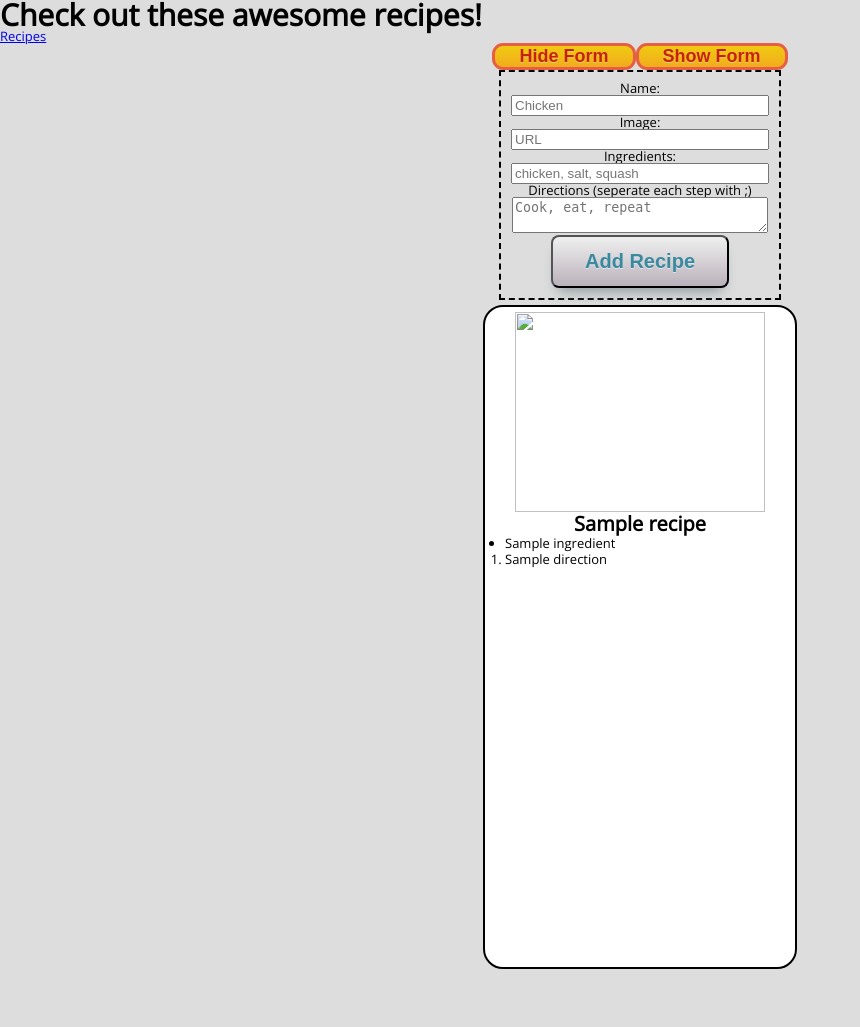
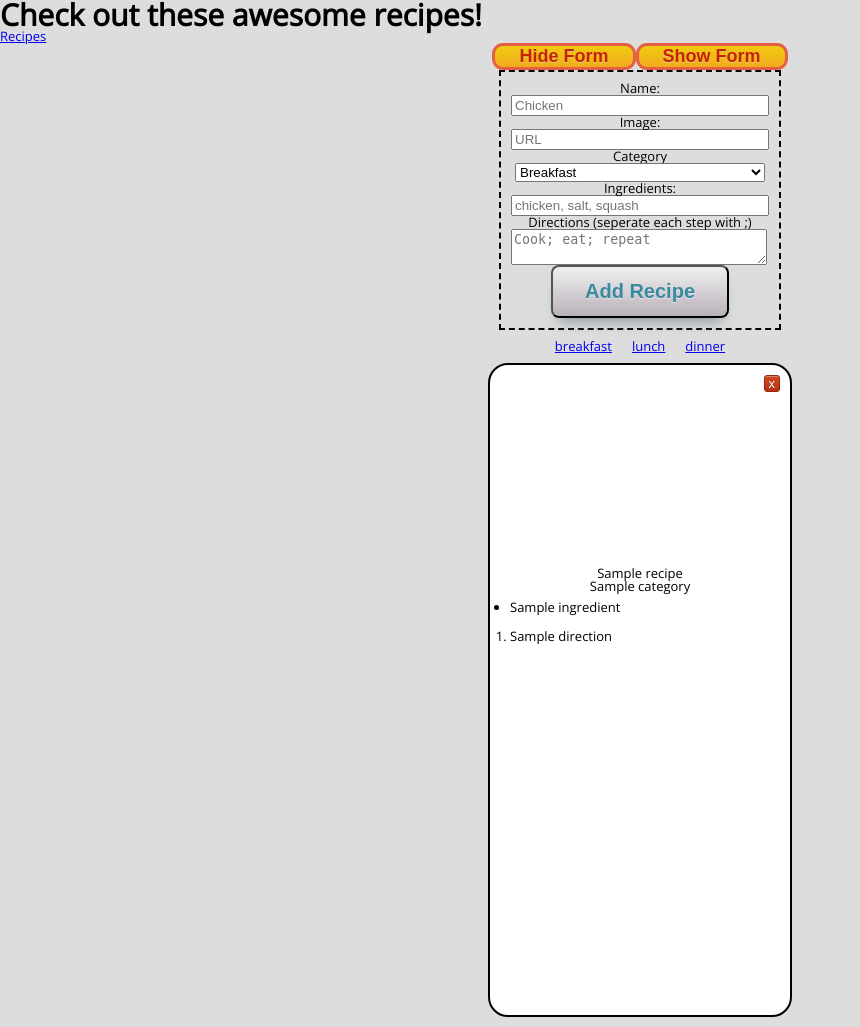
Before and after one commit to ABarnhard/iron-chef, a Node project: template app/views/recipes/index.jade in a window 1280 px wide. Shown: the whole page, without its empty margins (0-860 px from the left). Before the commit the page ends 969 px from the top, so only its background shows below. Run offline with Node 20 templates, Linux system fonts and the light colour scheme; the template is opened without the code that fills it: most values are stand-ins (such as "Sample title", 1, 10 or a date in 2020); some libraries are stand-ins or nearby versions.

Commit message:
added a bunch of stuff

```diff
--- a/app/controllers/recipes.js
+++ b/app/controllers/recipes.js
@@ -13,3 +13,9 @@ exports.create = function(req, res){
     res.render('recipes/recipe', {recipe:recipe});
   });
 };
+
+exports.destroy = function(req, res){
+  Recipe.remove(req.params.id, function(data){
+    res.send(data);
+  });
+};
--- a/app/routes/routes.js
+++ b/app/routes/routes.js
@@ -13,6 +13,7 @@ module.exports = function(app, express){
 
   app.get('/', recipes.index);
   app.post('/recipes', recipes.create);
+  app.delete('/recipes/:id', recipes.destroy);
 
   console.log('Routes Loaded');
 };
--- a/app/static/css/button.css
+++ b/app/static/css/button.css
@@ -80,3 +80,43 @@
   position:relative;
   top:1px;
 }
+
+.remove {
+  -moz-box-shadow:inset 0px 1px 0px 0px #cf866c;
+  -webkit-box-shadow:inset 0px 1px 0px 0px #cf866c;
+  box-shadow:inset 0px 1px 0px 0px #cf866c;
+  background:-webkit-gradient(linear, left top, left bottom, color-stop(0.05, #d0451b), color-stop(1, #bc3315));
+  background:-moz-linear-gradient(top, #d0451b 5%, #bc3315 100%);
+  background:-webkit-linear-gradient(top, #d0451b 5%, #bc3315 100%);
+  background:-o-linear-gradient(top, #d0451b 5%, #bc3315 100%);
+  background:-ms-linear-gradient(top, #d0451b 5%, #bc3315 100%);
+  background:linear-gradient(to bottom, #d0451b 5%, #bc3315 100%);
+  filter:progid:DXImageTransform.Microsoft.gradient(startColorstr='#d0451b', endColorstr='#bc3315',GradientType=0);
+  background-color:#d0451b;
+  -moz-border-radius:3px;
+  -webkit-border-radius:3px;
+  border-radius:3px;
+  border:1px solid #942911;
+  display:inline-block;
+  cursor:pointer;
+  color:#ffffff;
+  font-family:arial;
+  font-size:13px;
+  padding:0px 4px;
+  text-decoration:none;
+  text-shadow:0px 1px 0px #854629;
+}
+.remove:hover {
+  background:-webkit-gradient(linear, left top, left bottom, color-stop(0.05, #bc3315), color-stop(1, #d0451b));
+  background:-moz-linear-gradient(top, #bc3315 5%, #d0451b 100%);
+  background:-webkit-linear-gradient(top, #bc3315 5%, #d0451b 100%);
+  background:-o-linear-gradient(top, #bc3315 5%, #d0451b 100%);
+  background:-ms-linear-gradient(top, #bc3315 5%, #d0451b 100%);
+  background:linear-gradient(to bottom, #bc3315 5%, #d0451b 100%);
+  filter:progid:DXImageTransform.Microsoft.gradient(startColorstr='#bc3315', endColorstr='#d0451b',GradientType=0);
+  background-color:#bc3315;
+}
+.remove:active {
+  position:absolute;
+  top:11px;
+}
--- a/app/static/css/style.css
+++ b/app/static/css/style.css
@@ -20,8 +20,10 @@ body {
   height: 100%;
   margin: 0 auto;
 }
-
-input, textarea {
+input, textarea, label{
+  display: block;
+}
+input, textarea, select {
   width: 250px;
 }
 #add {
@@ -34,9 +36,17 @@ input, textarea {
   display: inline-block;
 }
 
-#recipes, #add {
+#recipes, #add, #filters {
   position: relative;
   text-align: center;
+}
+
+#filters {
+  margin: 10px 0;
+}
+
+#filters a {
+  margin: 10px;
 }
 
 #recipes > * {
@@ -46,12 +56,12 @@ input, textarea {
 .recipe {
   display: inline-block;
   position: relative;
+  overflow: hidden;
   bottom: 5px;
   background-color: white;
   width: 300px;
   height: 650px;
   margin: 5px;
-  padding: 5px;
   border: 2px solid black;
   border-radius: 20px;
 }
@@ -62,6 +72,7 @@ input, textarea {
 }
 
 .recipe ul, .recipe ol {
+  padding: 5px;
   margin-left: 15px;
   text-align: left;
 }
@@ -80,3 +91,17 @@ input, textarea {
   margin-left: 5px;
   margin: 3px 0;
 }
+
+.recipe button {
+  position: absolute;
+  right: 10px;
+  top: 10px;
+}
+
+.photo {
+  position: relative;
+  display: inline-block;
+  height: 200px;
+  width: 300px;
+  background-size: cover;
+}
--- a/app/static/js/user/main.js
+++ b/app/static/js/user/main.js
@@ -5,13 +5,26 @@
     $('#hide').click(hide);
     $('#show').click(show);
     $('form').submit(addRecipe);
+    //$('.delete').click(delRecipe);
+    // event delegation, look it up!!!
+    $('#recipes').on('click', '.delete', delRecipe);
+    $('#filters a').click(filterCategory);
   });
+
+  function filterCategory(e){
+    //debugger;
+    console.log('click');
+    var category = $(this).text();
+    $('.recipe .category:not(:contains(' + category + '))').closest('.recipe').fadeOut();
+    $('.recipe .category:contains(' + category + ')').closest('.recipe').fadeIn();
+    e.preventDefault();
+  }
 
   function addRecipe(e){
     var data = $('form').serialize(),
-        type = $('form').attr('method'),
-        url  = $('form').attr('action'),
-        $r;
+    type = $('form').attr('method'),
+    url  = $('form').attr('action'),
+    $r;
     //$('input, textarea').val('');
 
     $.ajax({url:url, type:type, data:data, dataType:'html', success:function(html){
@@ -31,5 +44,15 @@
   function show(){
     $('form').fadeIn(500);
   }
-
+  function delRecipe(){
+    // debugger;
+    var id   = $(this).closest('.recipe').attr('data-recipe-id'),
+        type = 'delete',
+        url  = '/recipes/' + id;
+    $.ajax({url:url, type:type, dataType:'json', success:function(data){
+      var $r = $('.recipe[data-recipe-id=' + data.id +']');
+      $r.fadeOut(500);
+      setTimeout(function(){$r.remove();}, 2000);
+    }});
+  }
 })();
--- a/app/views/recipes/index.jade
+++ b/app/views/recipes/index.jade
@@ -6,22 +6,23 @@ block content
       button.orange#show Show Form
     form(method='post', action='/recipes')
       label Name:
-      br
       input(name='name', type='text', placeholder='Chicken')
-      br
       label Image:
-      br
       input(name='photo', type='text', placeholder='URL')
-      br
+      label Category
+      select(name='category')
+        option(value='breakfast') Breakfast
+        option(value='lunch') Lunch
+        option(value='dinner') Dinner
       label Ingredients:
-      br
       input(name='ingredients', type='text', placeholder='chicken, salt, squash')
-      br
       label Directions (seperate each step with ;)
-      br
-      textarea(name='directions', placeholder='Cook, eat, repeat')
-      br
+      textarea(name='directions', placeholder='Cook; eat; repeat')
       button.terq Add Recipe
+  #filters
+    a.breakfast(href='#') breakfast
+    a.lunch(href='#') lunch
+    a.dinner(href='#') dinner
   #recipes
     each recipe in recipes
       include recipe
--- a/app/views/recipes/recipe.jade
+++ b/app/views/recipes/recipe.jade
@@ -1,6 +1,8 @@
-.recipe
-  img(src='#{recipe.photo}', height='200', width='250')
+.recipe(data-recipe-id='#{recipe._id}')
+  .photo(style='background-image:url(#{recipe.photo});background-size:cover;')
+    button.remove.delete x
   div= recipe.name
+  .category= recipe.category
   ul
     each ingredient in recipe.ingredients
       li= ingredient
--- a/db/recipes.json
+++ b/db/recipes.json
@@ -1,6 +1,7 @@
 {
   "_id":{"$oid":"000000000000000000000001"},
   "created":{"$date":1393653600000},
+  "category":"dinner",
   "name":"BBQ Chicken",
   "photo":"http://www.foodlve.com/pictures/barbecue-chicken-recipe-14271427.jpg",
   "ingredients":["1 (3 1/2-pound) chicken, cut into 8 pieces", "salt", "freshly ground black pepper", "2 cups BBQ sauce"],
@@ -10,6 +11,7 @@
 {
   "_id":{"$oid":"000000000000000000000002"},
   "created":{"$date":1393740000000},
+  "category":"breakfast",
   "name":"PBJ Protien Oats",
   "photo":"http://images.meredith.com/fitness/images/2011/12/ss_PBJ-oats.jpg",
   "ingredients":["1/3 cup old-fashioned oats", "2/3 cup water", "1 serving vanilla protein powder", "1/2 teaspoon vanilla bean paste or extract", "1 tablespoon natural peanut butter", "1 tablespoon natural jam or jelly"],
@@ -19,6 +21,7 @@
 {
   "_id":{"$oid":"000000000000000000000003"},
   "created":{"$date":1393826400000},
+  "category":"lunch",
   "name":"Greek Salad",
   "photo":"http://images.media-allrecipes.com/userphotos/250x250/00/96/19/961959.jpg",
   "ingredients":["1 head romaine lettuce- rinsed, dried and chopped", "1 red onion, thinly sliced", "1 (6 ounce) can pitted black olives", "1 green bell pepper, chopped", "1 red bell pepper, chopped", "2 large tomatoes, chopped", "1 cucumber, sliced", "1 cup crumbled feta cheese", "6 tablespoons olive oil", "1 teaspoon dried oregano", "1 lemon, juiced", "ground black pepper to taste"],
```
Also changed, not shown: app/models/recipe.js (+16 -2 lines).
